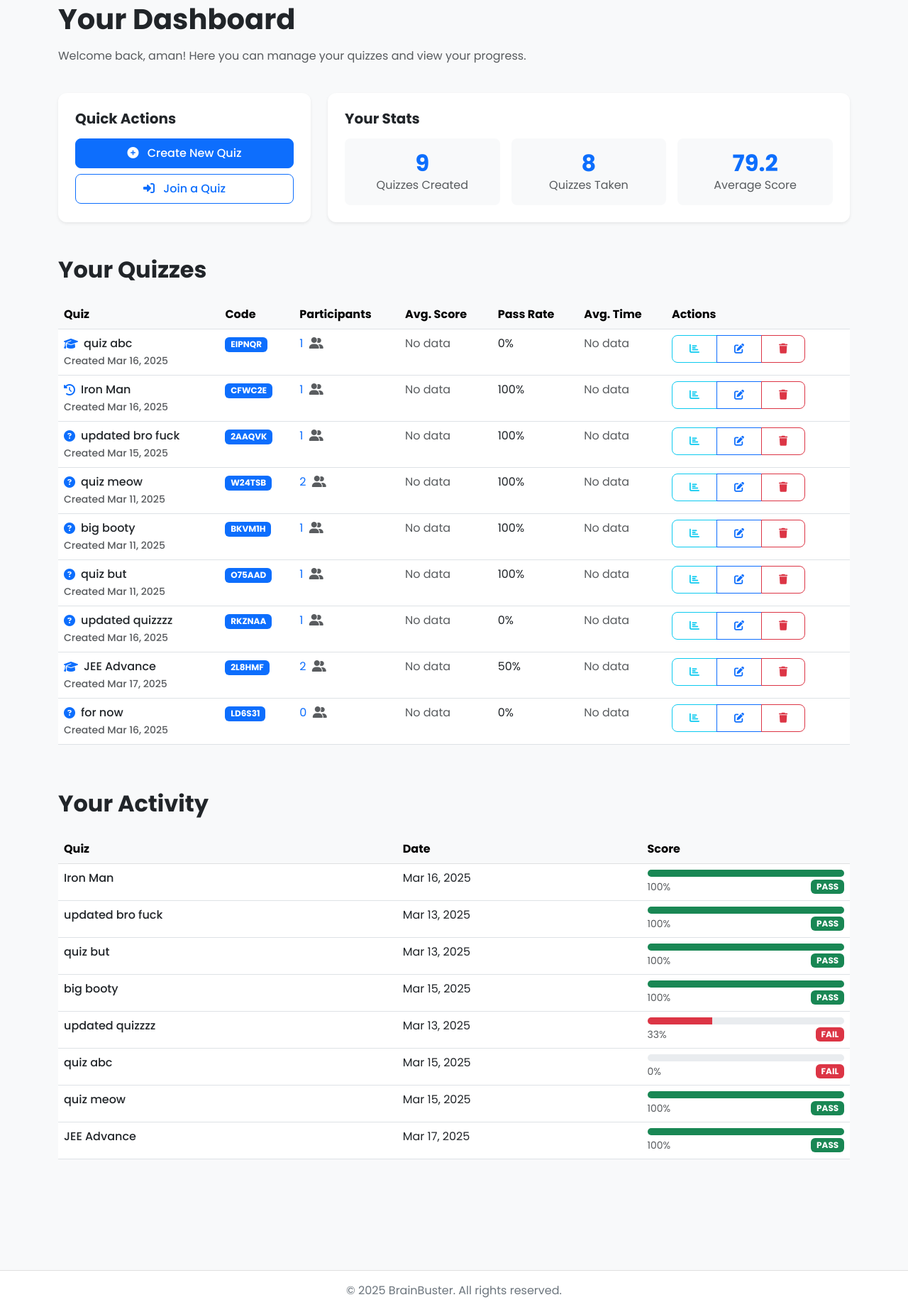
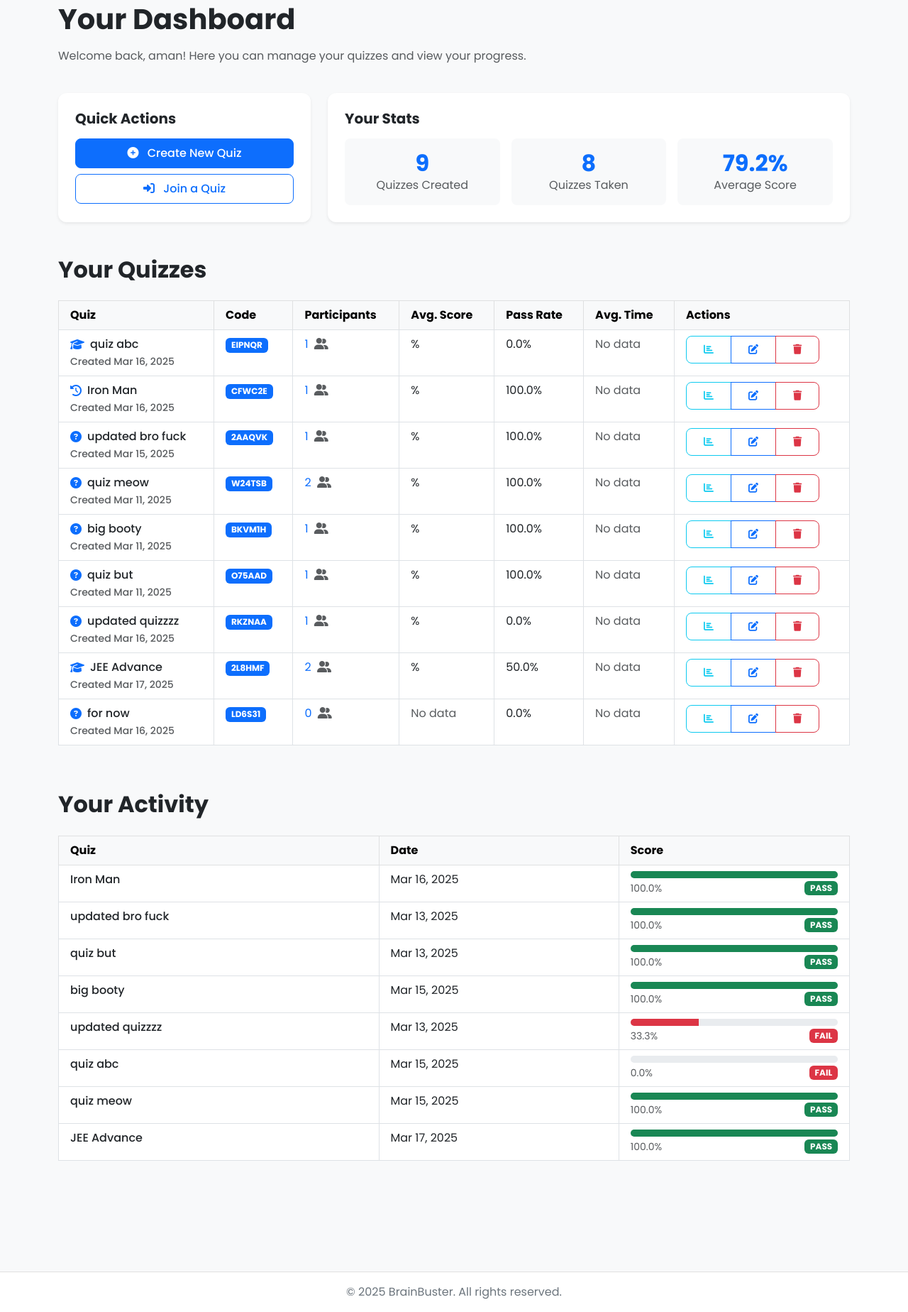
Before and after one commit to vinit-kamble/brainBuster, a Django app: page /quizzes/ in a window 1280 px wide. Shown: the part 149-1997 px from the top of the page at 71% size. Run offline with Django 5.2, Linux system fonts and the light colour scheme; a user stored in the database is signed in; data comes from the database, SQL or seed files in the repository; both versions use the stored data as it was after the commit.

Commit message:
added border to dashboard stats table

```diff
--- a/brainBuster/templates/quizzes/dashboard.html
+++ b/brainBuster/templates/quizzes/dashboard.html
@@ -1,5 +1,3 @@
-<!-- dashboard.html -->
-
 {% extends 'base.html' %}
 
 {% block content %}
@@ -49,7 +47,7 @@
                         </div>
                         <div class="col-4">
                             <div class="p-3 bg-light rounded-3">
-                                <h2 class="text-primary fw-bold mb-0">{{ average_score }}</h2>
+                                <h2 class="text-primary fw-bold mb-0">{{ average_score|floatformat:1 }}%</h2>
                                 <p class="text-muted mb-0">Average Score</p>
                             </div>
                         </div>
@@ -65,54 +63,51 @@
             <h2 class="fw-bold mb-4">Your Quizzes</h2>
                 {% if created_quizzes %}
                 <div class="table-responsive">
-                    <table class="table table-hover">
+                    <table class="table table-hover table-bordered">
                         <thead class="table-light">
                             <tr>
-                                <th class="border-bottom">Quiz</th>
-                                <th class="border-bottom">Code</th>
-                                <th class="border-bottom">Participants</th>
-                                <th class="border-bottom">Avg. Score</th>
-                                <th class="border-bottom">Pass Rate</th>
-                                <th class="border-bottom">Avg. Time</th>
-                                <th class="border-bottom">Actions</th>
+                                <th class="border-bottom px-3 py-2">Quiz</th>
+                                <th class="border-bottom px-3 py-2">Code</th>
+                                <th class="border-bottom px-3 py-2">Participants</th>
+                                <th class="border-bottom px-3 py-2">Avg. Score</th>
+                                <th class="border-bottom px-3 py-2">Pass Rate</th>
+                                <th class="border-bottom px-3 py-2">Avg. Time</th>
+                                <th class="border-bottom px-3 py-2">Actions</th>
                             </tr>
                         </thead>
                         <tbody>
                             {% for quiz in created_quizzes %}
                             <tr>
-                                <td class="fw-medium border-bottom">
+                                <td class="fw-medium border-bottom px-3 py-2">
                                     <div class="d-flex align-items-center">
                                         <i class="fas fa-{{ quiz.icon|default:'question-circle' }} text-primary me-2"></i>
                                         {{ quiz.title }}
                                     </div>
                                     <small class="text-muted">Created {{ quiz.created_at|date:"M d, Y" }}</small>
                                 </td>
-                                <td class="border-bottom"><span class="badge bg-primary">{{ quiz.code }}</span></td>
-                                <td>
+                                <td class="border-bottom px-3 py-2"><span class="badge bg-primary">{{ quiz.code }}</span></td>
+                                <td class="border-bottom px-3 py-2">
                                     <a href="#" class="text-decoration-none" data-bs-toggle="modal" data-bs-target="#participantsModal{{ quiz.id }}">
                                         {{ quiz.participations.count }}
                                         <i class="fas fa-user-friends ms-1 text-muted"></i>
                                     </a>
                                 </td>
-                                <td>
-                                    {% if quiz.avg_time > 0 %}
-                                        {{ quiz.avg_time }} sec
+                                <td class="border-bottom px-3 py-2">
+                                    {% if quiz.participations.count > 0 %}
+                                        {{ quiz.avg_score|floatformat:1 }}%
                                     {% else %}
                                         <span class="text-muted">No data</span>
                                     {% endif %}
                                 </td>
-                                <!-- Replace the pass rate calculation: -->
-                                <td>{{ quiz.pass_rate }}%</td>
-                                <td>
-                                    {% with avg_time=quiz.participations.all|dictsort:"time_taken"|last %}
-                                        {% if avg_time > 0 %}
-                                            {{ avg_time|floatformat:0 }} sec
+                                <td class="border-bottom px-3 py-2">{{ quiz.pass_rate|floatformat:1 }}%</td>
+                                <td class="border-bottom px-3 py-2">
+                                    {% if quiz.avg_time > 0 %}
+                                        {{ quiz.avg_time|floatformat:1 }} sec
                                     {% else %}
                                         <span class="text-muted">No data</span>
                                     {% endif %}
-                                    {% endwith %}
                                 </td>
-                                <td>
+                                <td class="border-bottom px-3 py-2">
                                     <div class="btn-group">
                                         <a href="{% url 'quiz_stats' quiz.id %}" class="btn btn-sm btn-outline-info">
                                             <i class="fas fa-chart-bar"></i>
@@ -149,23 +144,22 @@
     <div class="row mt-5">
         <div class="col-12">
             <h2 class="fw-bold mb-4">Your Activity</h2>
-
             {% if user.participations.all %}
                 <div class="table-responsive">
-                    <table class="table table-hover">
+                    <table class="table table-hover table-bordered">
                         <thead class="table-light">
                             <tr>
-                                <th>Quiz</th>
-                                <th>Date</th>
-                                <th>Score</th>
+                                <th class="px-3 py-2">Quiz</th>
+                                <th class="px-3 py-2">Date</th>
+                                <th class="px-3 py-2">Score</th>
                             </tr>
                         </thead>
                         <tbody>
                             {% for participation in user.participations.all %}
                             <tr>
-                                <td class="fw-medium">{{ participation.quiz.title }}</td>
-                                <td>{{ participation.submitted_at|date:"M d, Y" }}</td>
-                                <td>
+                                <td class="fw-medium px-3 py-2">{{ participation.quiz.title }}</td>
+                                <td class="px-3 py-2">{{ participation.submitted_at|date:"M d, Y" }}</td>
+                                <td class="px-3 py-2">
                                     <div class="progress" style="height: 10px;">
                                         <div class="progress-bar {% if participation.score >= participation.quiz.minimum_score_percentage %}bg-success{% else %}bg-danger{% endif %}"
                                              role="progressbar" style="width: {{ participation.score|floatformat:0 }}%;"
@@ -173,7 +167,7 @@
                                         </div>
                                     </div>
                                     <div class="d-flex justify-content-between align-items-center mt-1">
-                                        <small class="text-muted">{{ participation.score|floatformat:0 }}%</small>
+                                        <small class="text-muted">{{ participation.score|floatformat:1 }}%</small>
                                         <span class="badge {% if participation.score >= participation.quiz.minimum_score_percentage %}bg-success{% else %}bg-danger{% endif %}">
                                             {% if participation.score >= participation.quiz.minimum_score_percentage %}PASS{% else %}FAIL{% endif %}
                                         </span>
@@ -219,6 +213,8 @@
             </div>
         </div>
     </div>
+</div>
+
 <!-- Participants Modal for each quiz -->
 {% for quiz in created_quizzes %}
 <div class="modal fade" id="participantsModal{{ quiz.id }}" tabindex="-1" aria-labelledby="participantsModalLabel{{ quiz.id }}" aria-hidden="true">
@@ -262,8 +258,7 @@
                                             {% if participation.score >= quiz.minimum_score_percentage %}PASS{% else %}FAIL{% endif %}
                                         </span>
                                     </td>
-                                        <td>{{ participation.time_taken|floatformat:0 }} sec</td>
-                                        <!-- Replace the attempt count: -->
+                                    <td>{{ participation.time_taken|floatformat:1 }} sec</td>
                                     <td>{{ participation.attempt_count }}</td>
                                     <td>{{ participation.submitted_at|date:"M d, Y H:i" }}</td>
                                 </tr>
@@ -289,7 +284,6 @@
     </div>
 </div>
 {% endfor %}
-</div>
 
 <script>
     // Set up delete quiz confirmation modal
```
Also changed, not shown: brainBuster/templates/quizzes/quiz_stats.html (+35 -54 lines), brainBuster/db.sqlite3. Lines whose indentation alone changed are shown as unchanged.
